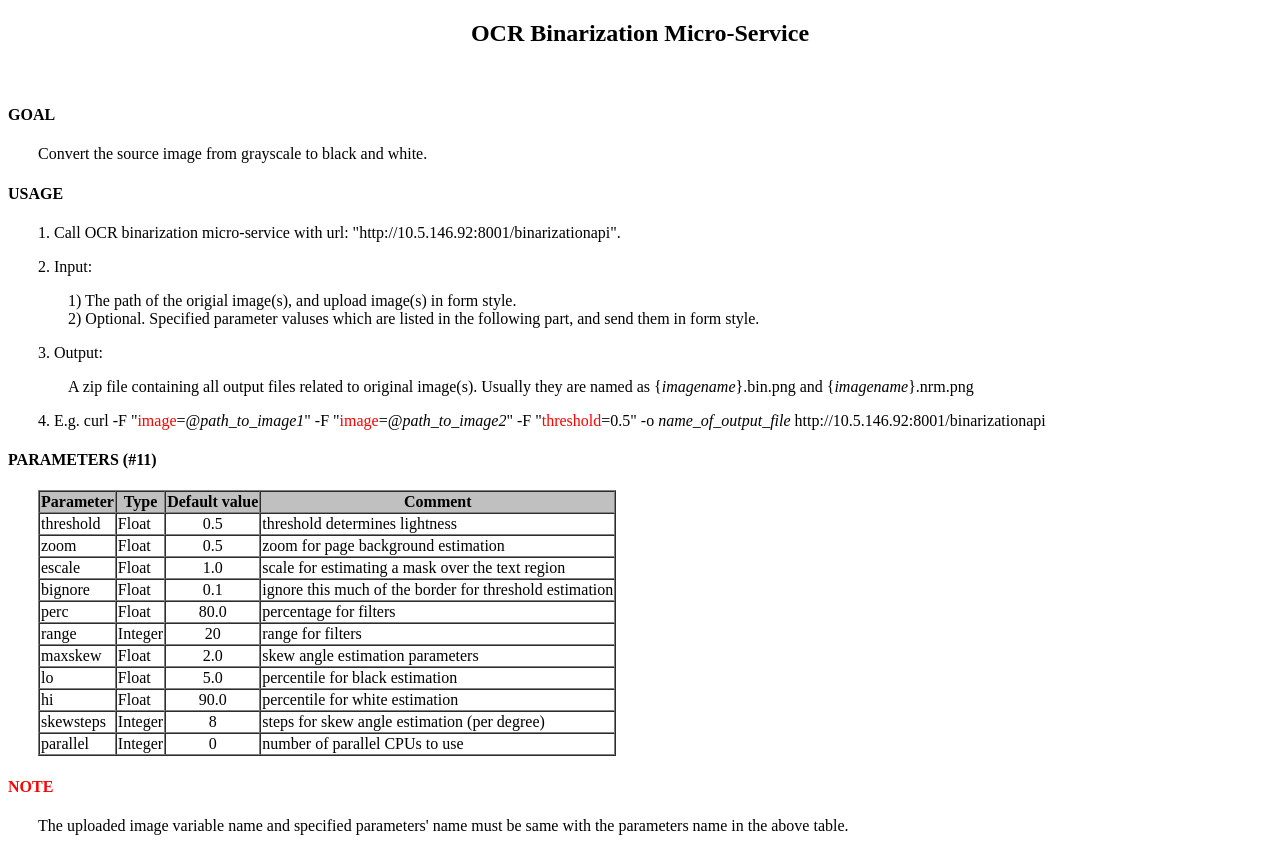
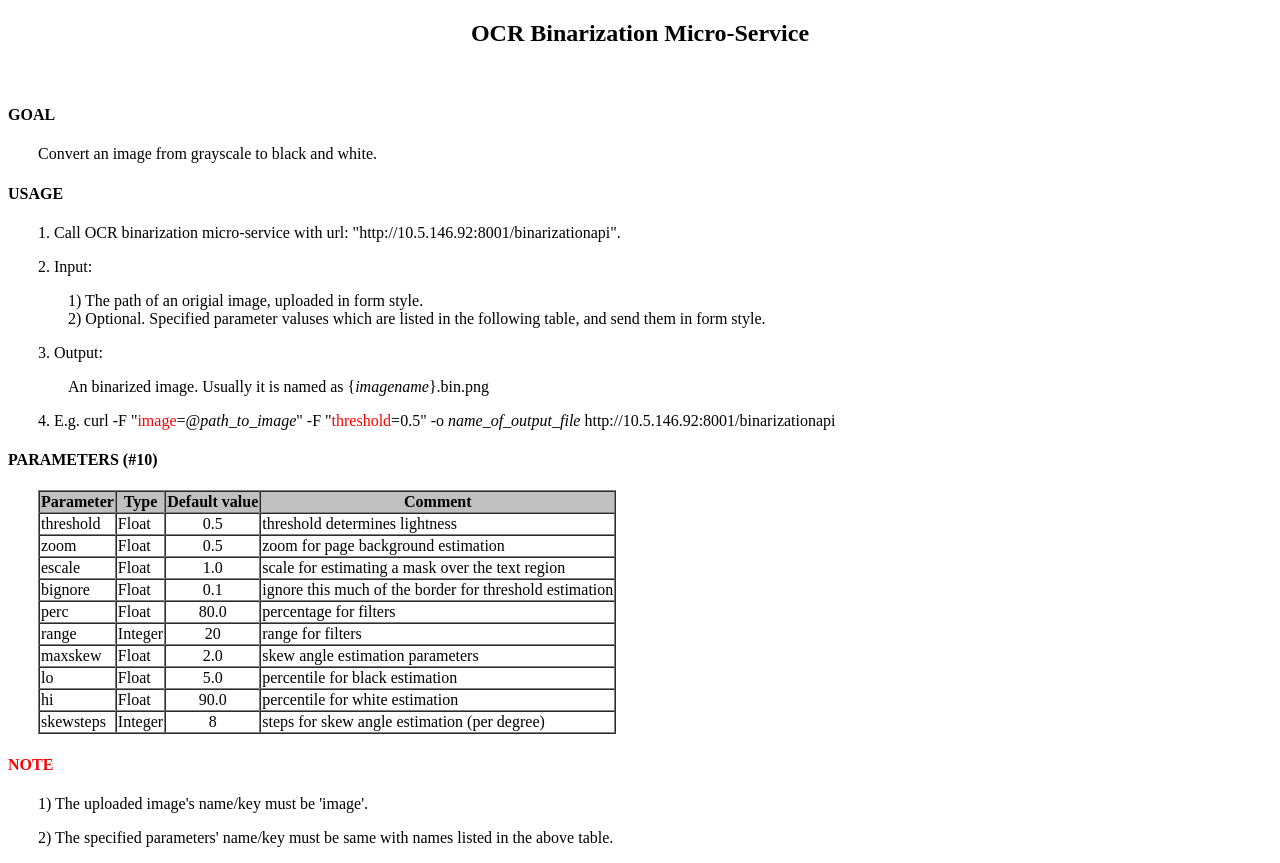
Before and after one commit to wanghaisheng/HuMaIN_Microservices, a Python web app: template OCR/OCRopus/RecognitionService/templates/index.html in a window 1280 px wide. Before the commit the page ends 835 px from the top, so only its background shows below. Run offline with Jinja, Linux system fonts and the light colour scheme; the template is opened without the code that fills it, so the values that code supplies are empty.

Commit message:
Old: introduce to process multiple images. New: Only process one image each time

```diff
--- a/OCR/OCRopus/BinarizationService/templates/index.html
+++ b/OCR/OCRopus/BinarizationService/templates/index.html
@@ -17,19 +17,19 @@
         <h2 align="center">OCR Binarization Micro-Service</h2>
         <br>
         <h4>GOAL</h4>
-        <p>Convert the source image from grayscale to black and white.</p>
+        <p>Convert an image from grayscale to black and white.</p>
 
         <h4>USAGE</h4>
         <p>1. Call OCR binarization micro-service with url: "http://10.5.146.92:8001/binarizationapi".</p>
         <p>2. Input:</p>
         <p class="two_tab">
-            1) The path of the origial image(s), and upload image(s) in form style. <br>
-            2) Optional. Specified parameter valuses which are listed in the following part, and send them in form style.</p>
+            1) The path of an origial image, uploaded in form style. <br>
+            2) Optional. Specified parameter valuses which are listed in the following table, and send them in form style.</p>
         <p>3. Output: </p>
-        <p class="two_tab"> A zip file containing all output files related to original image(s). Usually they are named as {<i>imagename</i>}.bin.png and {<i>imagename</i>}.nrm.png</p>
-        <p>4. E.g. curl -F "<font color="red">image</font>=@<i>path_to_image1</i>" -F "<font color="red">image</font>=@<i>path_to_image2</i>" -F "<font color="red">threshold</font>=0.5" -o <i>name_of_output_file</i> http://10.5.146.92:8001/binarizationapi</p>
+        <p class="two_tab"> An binarized image. Usually it is named as {<i>imagename</i>}.bin.png</p>
+        <p>4. E.g. curl -F "<font color="red">image</font>=@<i>path_to_image</i>" -F "<font color="red">threshold</font>=0.5" -o <i>name_of_output_file</i> http://10.5.146.92:8001/binarizationapi</p>
 
-        <h4>PARAMETERS (#11)</h4>
+        <h4>PARAMETERS (#10)</h4>
         <table border="1" cellspacing="0" >
             <tr bgcolor="silver">
                 <th>Parameter</th>
@@ -97,15 +97,10 @@
                 <td align="center">8</td>
                 <td>steps for skew angle estimation (per degree)</td>
             </tr>
-            <tr>
-                <td>parallel</td>
-                <td>Integer</td>
-                <td align="center">0</td>
-                <td>number of parallel CPUs to use</td>
-            </tr>
         </table>
 
         <h4><font color="red">NOTE</font></h4>
-        <p>The uploaded image variable name and specified parameters' name must be same with the parameters name in the above table.</p>
+        <p> 1) The uploaded image's name/key must be 'image'.</p>
+        <p> 2) The specified parameters' name/key must be same with names listed in the above table.</p>
     </body>
 </html>
```
Also changed, not shown: OCR/OCRopus/RecognitionService/templates/index.html (+8 -14 lines), OCR/OCRopus/SegmentationService/templates/index.html (+12 -12 lines).
